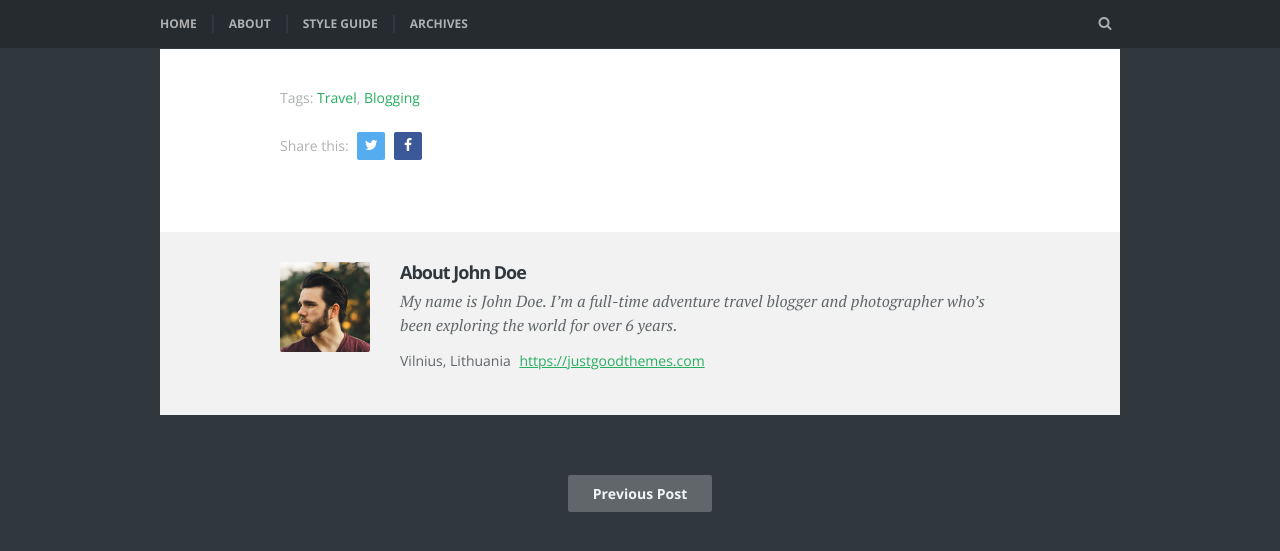
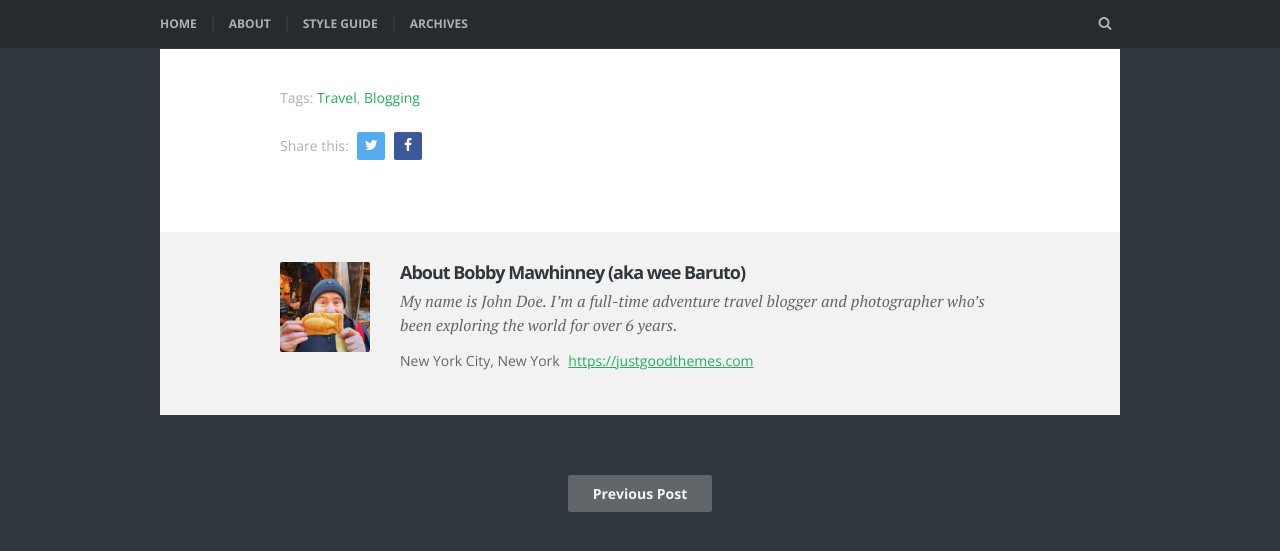
Before and after one commit to weebaruto/weeblog, a Jekyll site: the page built from _posts/2020-01-23-the-ride-in-the-woods.md, in a window 1280 px wide and 900 px high, scrolled down 1972 px, cut to the strip 0-571 px from the top of the window. Shown: the top 551 px of the strip. Built offline with Jekyll 4.4.1, drawn with Linux system fonts in a browser that asks for light colours; some web fonts are replaced; some of the changed text lies outside the part shown.

Commit message:
Bio Change

```diff
--- a/_config.yml
+++ b/_config.yml
@@ -39,11 +39,11 @@ navigation:
   url: /tags/
 
 # Author information - author info at the bottom of the post
-author_name: "John Doe"
+author_name: "Bobby Mawhinney (aka wee Baruto)"
 author_bio: "My name is John Doe. I’m a full-time adventure travel blogger and photographer who’s been exploring the world for over 6 years."
 author_url: "https://justgoodthemes.com"
-author_location: "Vilnius, Lithuania"
-author_image: authorimage.jpg
+author_location: "New York City, New York"
+author_image: me.jpg
 
 # Footer ad banner
 banner_image: banner.jpg
```
Also changed, not shown: images/me.jpg (added).
